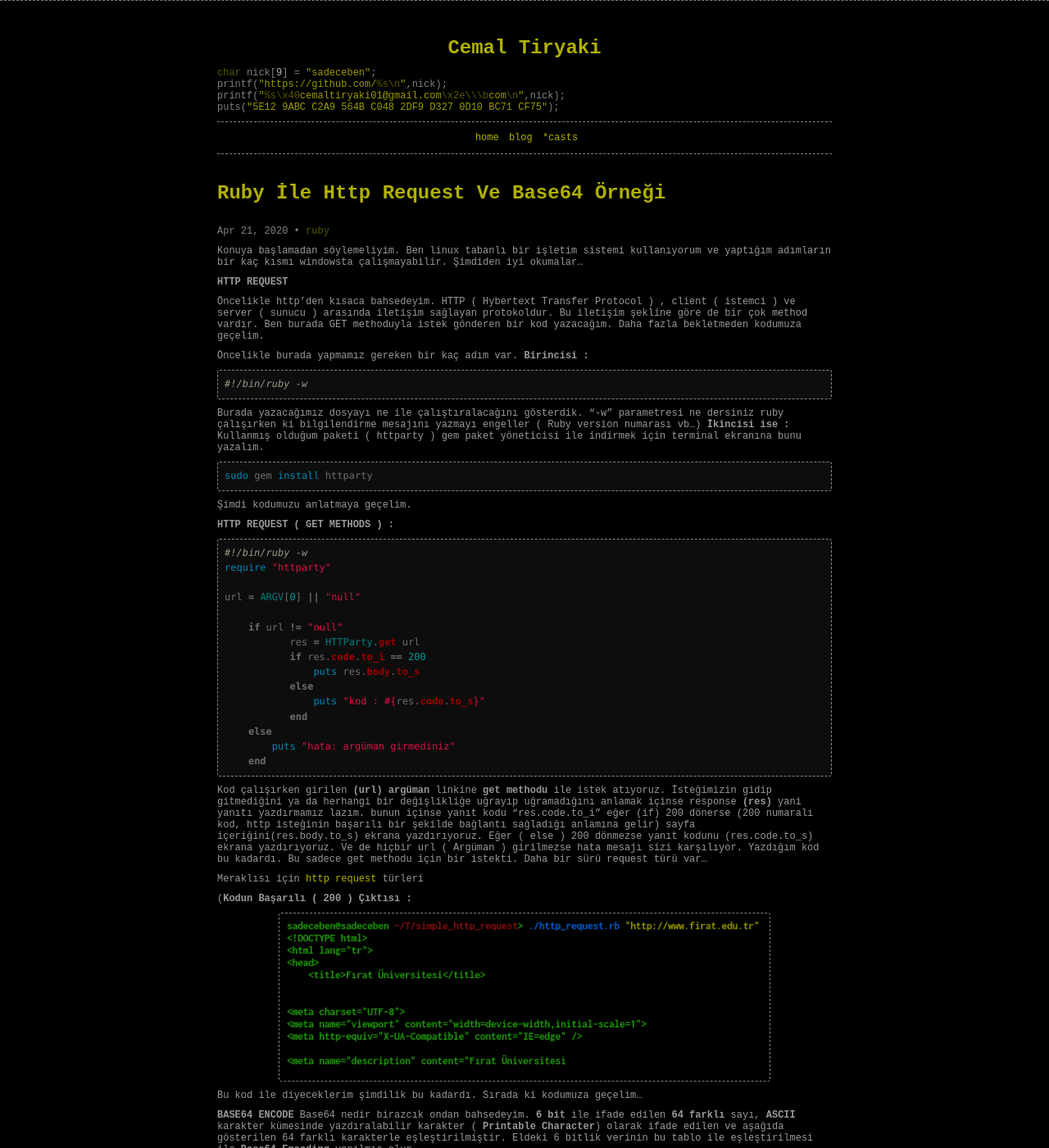
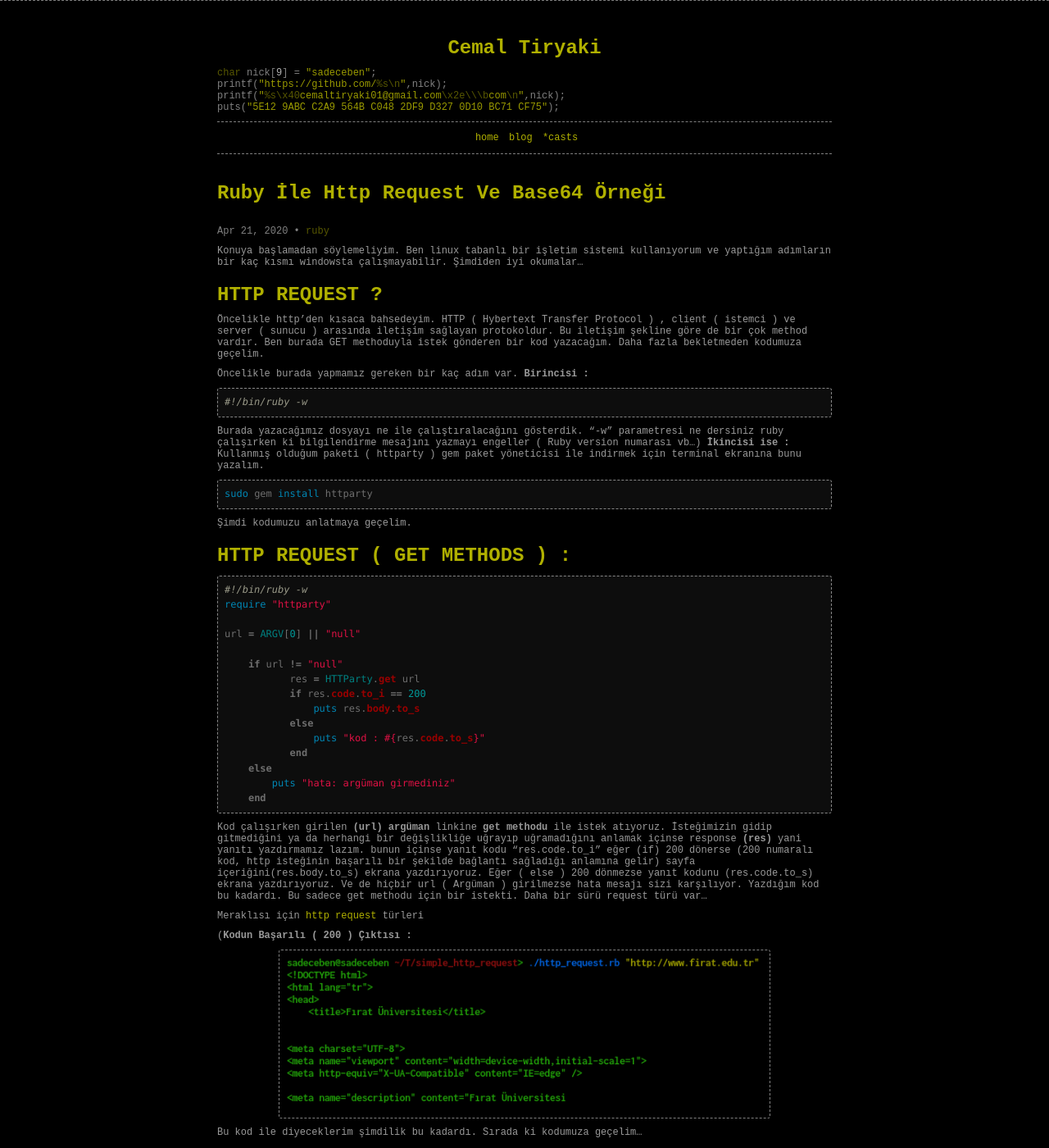
Before and after one commit to sadeceben/sadeceben.github.io, a Jekyll site: the page built from _posts/2020/2020-04-21-Ruby-İle-Http-Request-Ve-Base64-Örneği.md, in a window 1280 px wide and 1400 px high. Shown: the whole window at 82% size. Built offline with Jekyll 4.4.1, drawn with Linux system fonts in a browser that asks for light colours; some of the changed text lies outside the part shown.

Commit message:
Update 2020-04-21-Ruby-İle-Http-Request-Ve-Base64-Örneği.md

````diff
--- a/_posts/2020/2020-04-21-Ruby-İle-Http-Request-Ve-Base64-Örneği.md
+++ b/_posts/2020/2020-04-21-Ruby-İle-Http-Request-Ve-Base64-Örneği.md
@@ -13,7 +13,7 @@ tags:
 
 Konuya başlamadan söylemeliyim. Ben linux tabanlı bir işletim sistemi  kullanıyorum ve yaptığım adımların bir kaç kısmı windowsta  çalışmayabilir. Şimdiden iyi okumalar...
 
-**HTTP REQUEST**
+# HTTP REQUEST ?
 
  Öncelikle http'den kısaca bahsedeyim. HTTP ( Hybertext Transfer Protocol ) , client ( istemci ) ve server ( sunucu ) arasında iletişim sağlayan  protokoldur. Bu iletişim şekline göre de bir çok method vardır. Ben  burada GET methoduyla istek gönderen bir kod yazacağım. Daha fazla  bekletmeden kodumuza geçelim.
 
@@ -34,7 +34,7 @@ sudo gem install httparty
 
 Şimdi kodumuzu anlatmaya geçelim.
 
-**HTTP REQUEST ( GET METHODS ) :**
+# HTTP REQUEST ( GET METHODS ) :
 
 ```ruby
 #!/bin/ruby -w
````
Also changed, not shown: other parts of _posts/2020/2020-04-21-Ruby-İle-Http-Request-Ve-Base64-Örneği.md (+2 -2 lines).
